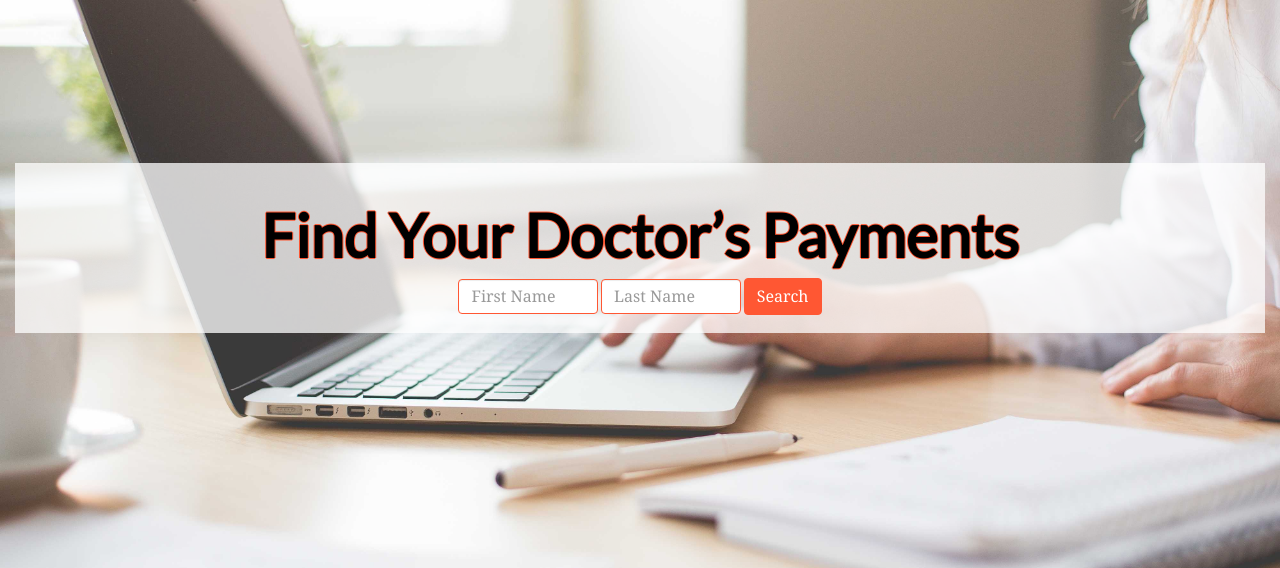
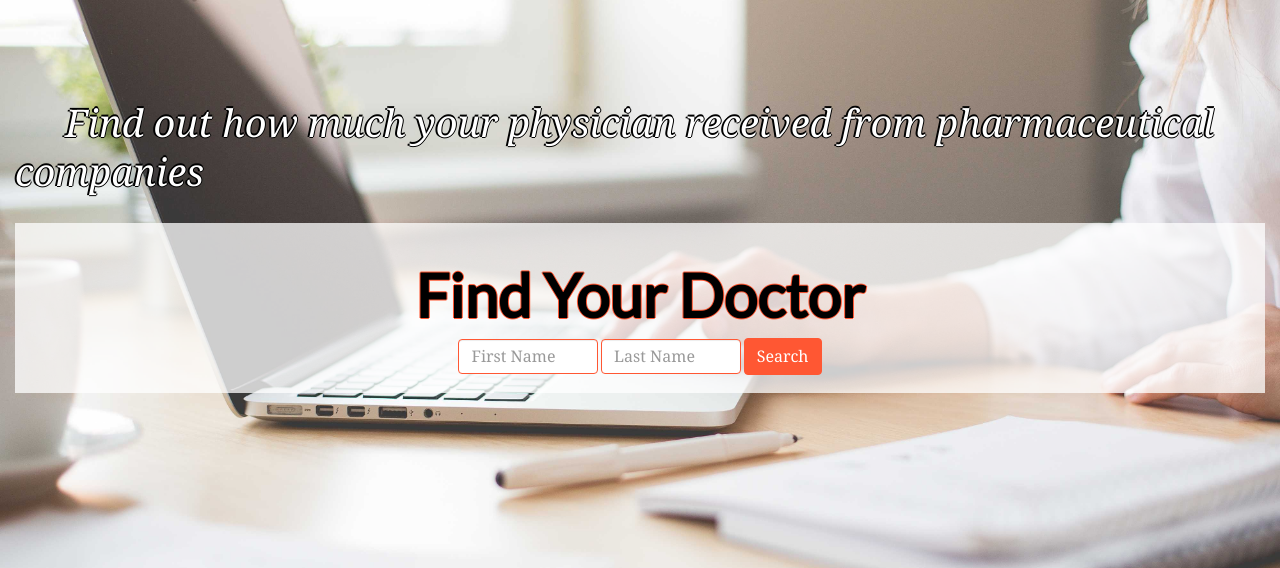
Before and after one commit to salomechamma/Whatsup-doc, a Flask app: page / in a window 1280 px wide. Shown: the part 77-645 px from the top of the page. Run offline with Flask 2, Linux system fonts and the light colour scheme; some libraries are stand-ins or nearby versions.

Commit message:
added explanation homepage

```diff
--- a/static/css/styles_sheet.css
+++ b/static/css/styles_sheet.css
@@ -92,6 +92,23 @@ label.col-xs-2.col-form-label{
     width: 200%;
 }
 
+
+#entete{
+  text-align: center;
+  margin-right: 50px;
+  margin: 50px;
+  font-size: 38px;
+/*  font-family: 'Lato', serif;*/
+/*  font-weight: bold;*/
+  text-shadow: -2px 0 black, 0 1px black, 1px 0 black, 0 -2px black;
+  /*text-shadow: -1px 0 #ff5733, 0 1px #ff5733, 1px 0 #ff5733, 0 -1px #ff5733;*/
+  font-style: italic;
+  color: white;
+
+
+
+
+}
 #search{
 	text-align: center;
 	font-size: 60px;
--- a/templates/homepage.html
+++ b/templates/homepage.html
@@ -14,12 +14,18 @@
 
  <div class="container-fluid">
     <div class="row">
-    <br> <br> <br> <br> <br> <br> <br> <br> <br><br> <br>
+    <br> <br> <br><br><br><br>
+    <div class="col-md-12 ">
+    <span id = 'entete' style='font-style: italic; text-align: center;'>Find out how much your physician received from pharmaceutical companies </span>
+    <br> <br>
+     <br>
+      </div>
     </div>
     <div id="homepblock">
     <div  class="row">
+
         <div class="col-md-10 col-xs-10 col-md-offset-1">
-            <h2 id='search'>Find Your Doctor’s Payments</h2>
+            <h2 id='search'>  Find Your Doctor </h2>
         </div>
     </div>
     <div class="row">
```
Also changed, not shown: 2 other files.
